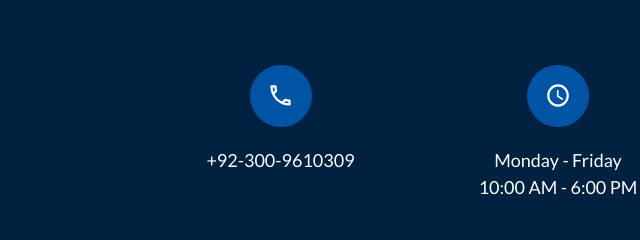
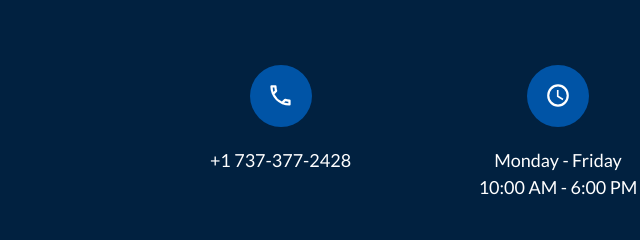
Before and after one commit to qbatch/qbatch-site, a Gatsby site: page /contact in a window 1280 px wide. Shown: the part 1020-1260 px from the top of the page, 82-722 px from the left. Built offline with nearby package versions, Linux system fonts and the light colour scheme; Gatsby itself is replaced by a stand-in of ours.

Commit message:
Update contact.js

```diff
--- a/src/pages/contact.js
+++ b/src/pages/contact.js
@@ -101,7 +101,7 @@ const contact = () => {
                   <div className={`alignText__iconBox`}>
                     <Image src={Phone} alt="no-image" />
                   </div>
-                  <span className={`alignText__title`}>+92-300-9610309</span>
+                  <span className={`alignText__title`}>+1 737-377-2428</span>
                 </div>
               </Col>
               <Col md={3}>
```
